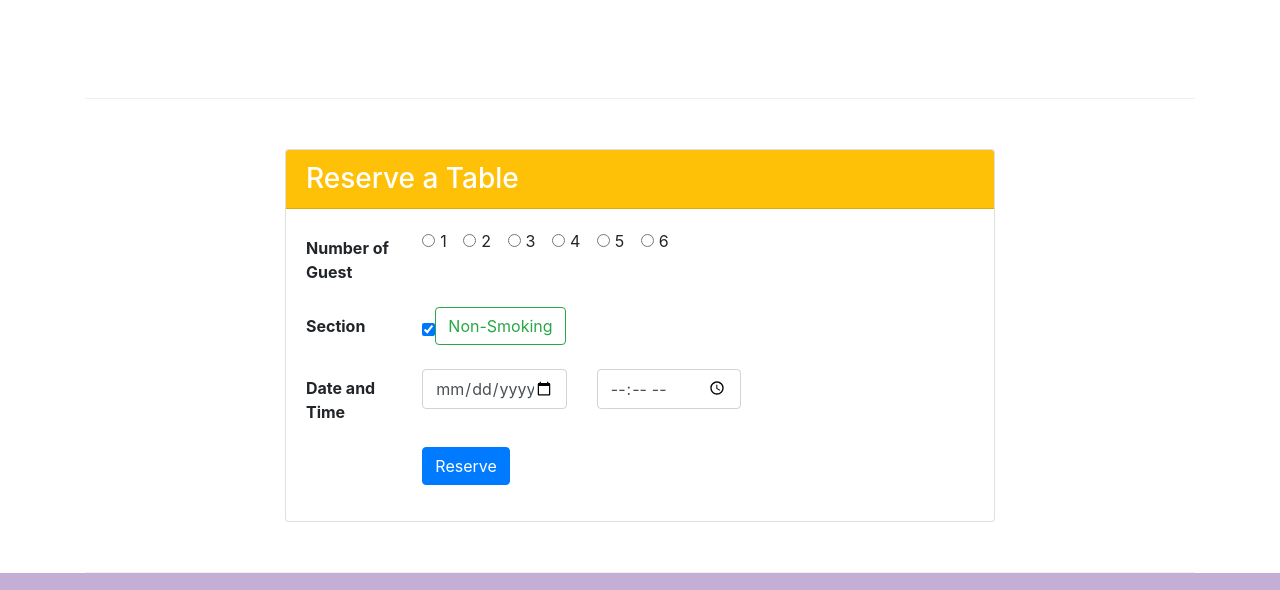
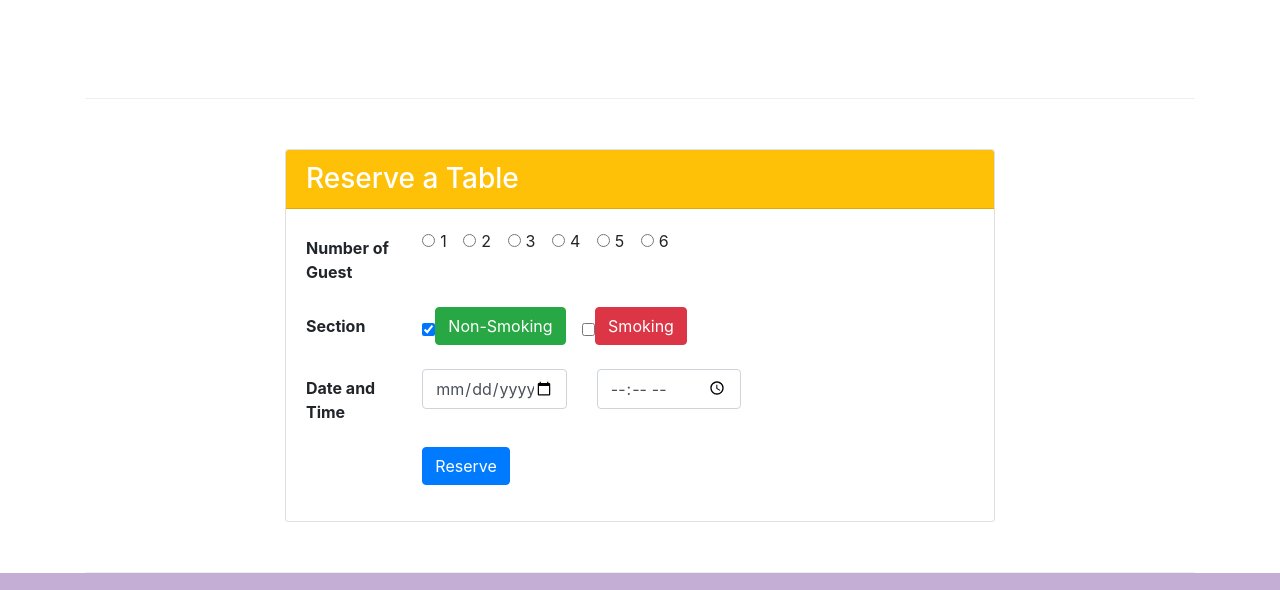
Before and after one commit to Benkalio/bootstrap4, a website: page index.html in a window 1280 px wide. Shown: the part 1836-2426 px from the top of the page. Drawn offline with nearby package versions, Linux system fonts and the light colour scheme.

Commit message:
smoking section added

```diff
--- a/index.html
+++ b/index.html
@@ -239,8 +239,12 @@
                                 <label for="Section" class="col-12 col-md-2 col-form-label"><b>Section</b></label>
                                 <div class="col-12 col-sm-6">
                                     <div class="form-check-inline">
-                                        <input type="checkbox" class="btn-check" id="btn-check" autocomplete="on" checked>
-                                        <label class="btn btn-outline-success" for="btn-check">Non-Smoking</label>
+                                        <input type="checkbox" class="btn-check" id="btn-check" autocomplete="off" checked>
+                                        <label class="btn btn-outline-success active" for="btn-check">Non-Smoking</label>
+                                    </div>
+                                    <div class="form-check-inline">
+                                        <input type="checkbox" class="btn-check" id="btn-check-2" autocomplete="off">
+                                        <label class="btn btn-danger" for="btn-check-2">Smoking</label>
                                     </div>
                                 </div>
                             </div>
```
